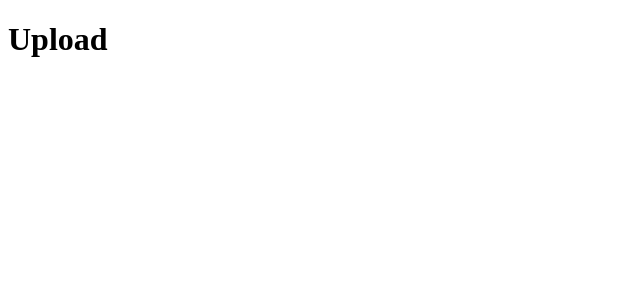
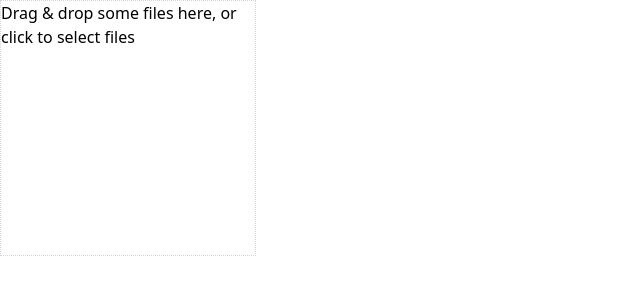
Before and after one commit to obake-fe/image_uploader, a React app: page /upload in a window 1280 px wide. Shown: the top 300 px of the page, without its empty margins (0-640 px from the left). Built offline with nearby package versions, Linux system fonts and the light colour scheme; the HTML template or start-up script is replaced by a standard one.

Commit message:
feat: add react-dropzone and tailwindcss

```diff
--- /dev/null
+++ b/postcss.config.js
@@ -0,0 +1,6 @@
+module.exports = {
+  plugins: {
+    tailwindcss: {},
+    autoprefixer: {},
+  },
+}
--- a/src/components/Index.tsx
+++ b/src/components/Index.tsx
@@ -1,10 +1,11 @@
 import React from 'react';
 import { Link } from 'react-router-dom';
+import '../css/index.css';
 
 export const Index = () => {
   return (
     <div>
-      <h1>Top</h1>
+      <h1 className="text-3xl font-bold">Top</h1>
       <nav>
         <Link to="/">Home</Link>
         <Link to="upload">Upload</Link>
--- a/src/components/Upload.tsx
+++ b/src/components/Upload.tsx
@@ -1,5 +1,24 @@
-import React from 'react';
+import React, { useCallback } from 'react';
+import { useDropzone } from 'react-dropzone';
 
 export const Upload = () => {
-  return <h1>Upload</h1>;
+  // eslint-disable-next-line @typescript-eslint/no-unused-vars
+  const onDrop = useCallback((acceptedFiles) => {
+    // Do something with the files
+  }, []);
+  const { getRootProps, getInputProps, isDragActive } = useDropzone({ onDrop });
+
+  return (
+    <div
+      {...getRootProps()}
+      className="w-64 h-64 border border-dotted border-gray-300"
+    >
+      <input {...getInputProps()} />
+      {isDragActive ? (
+        <p>Drop the files here ...</p>
+      ) : (
+        <p>Drag & drop some files here, or click to select files</p>
+      )}
+    </div>
+  );
 };
--- /dev/null
+++ b/src/css/index.css
@@ -0,0 +1,3 @@
+@tailwind base;
+@tailwind components;
+@tailwind utilities;
--- /dev/null
+++ b/tailwind.config.js
@@ -0,0 +1,7 @@
+module.exports = {
+  content: ['./src/**/*.{js,jsx,ts,tsx}'],
+  theme: {
+    extend: {}
+  },
+  plugins: []
+};
--- a/webpack.config.js
+++ b/webpack.config.js
@@ -1,31 +1,35 @@
-const path = require("path");
+const path = require('path');
 
 module.exports = {
   // モード値を production に設定すると最適化された状態で、
   // development に設定するとソースマップ有効でJSファイルが出力される
-	mode: "development",
-	entry: "./src/index.tsx",
+  mode: 'development',
+  entry: './src/index.tsx',
   output: {
-		path:  path.resolve(__dirname, "build"), //  出力ファイルのディレクトリ名
-		filename: "bundle.js", // 出力ファイル名
+    path: path.resolve(__dirname, 'build'), //  出力ファイルのディレクトリ名
+    filename: 'bundle.js' // 出力ファイル名
   },
   module: {
     rules: [
       {
         test: /\.tsx?$/, // 拡張子 .ts もしくは .tsx の場合
-				use: "ts-loader"
+        use: 'ts-loader'
+      },
+      {
+        test: /\.css?$/,
+        use: ['style-loader', 'css-loader', 'postcss-loader']
       }
     ]
   },
   devServer: {
-		static: path.resolve(__dirname, "build"),
+    static: path.resolve(__dirname, 'build'),
     // open: true,
     port: 3000
   },
   resolve: {
     // import 文で .ts や .tsx ファイルを解決するため
     // これを定義しないと import 文で拡張子を書く必要が生まれる。
-		extensions: [".ts", ".tsx", ".js", ".json"]
+    extensions: ['.ts', '.tsx', '.js', '.json']
   },
-	target: ["web", "es5"], // ES5(IE11等)向けの指定（webpack 5以上で必要）
+  target: ['web', 'es5'] // ES5(IE11等)向けの指定（webpack 5以上で必要）
 };
```
Also changed, not shown: package.json (+7 -0 lines), .eslintrc.js, 1 other file (tests, documents, lock files or other folders). Lines whose indentation alone changed are shown as unchanged.
